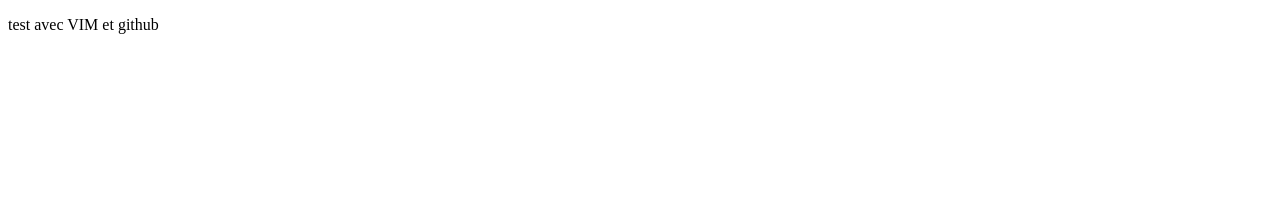
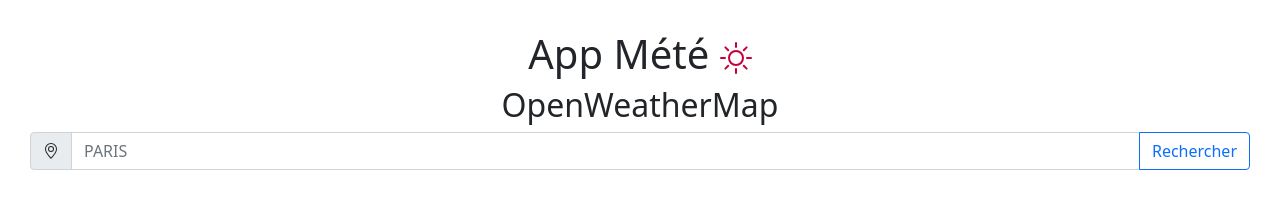
Before and after one commit to eldrad79/TP2APPMETEO, a plain HTML site: page index.html in a window 1280 px wide. Drawn offline with nearby package versions, Linux system fonts and the light colour scheme.

Commit message:
integration titre et input

```diff
--- a/CSS/style.css
+++ b/CSS/style.css
@@ -0,0 +1,9 @@
+#carde{
+    display: flex;
+    align-items: center;
+    flex-direction: column;
+    margin: 30px;
+}
+.openw{
+    color:  #C70039 ;
+}
--- a/index.html
+++ b/index.html
@@ -4,9 +4,25 @@
     <meta charset="UTF-8">
     <meta http-equiv="X-UA-Compatible" content="IE=edge">
     <meta name="viewport" content="width=device-width, initial-scale=1.0">
-    <title>TP2 App Météo avec OpenWeatherMap</title>
+    <link rel="stylesheet" href="CSS/style.css">
+    <link href="https://cdn.jsdelivr.net/npm/bootstrap@5.0.0/dist/css/bootstrap.min.css" rel="stylesheet" integrity="sha384-wEmeIV1mKuiNpC+IOBjI7aAzPcEZeedi5yW5f2yOq55WWLwNGmvvx4Um1vskeMj0" crossorigin="anonymous">
+
+    <title>TP2 App Météo </title>
 </head>
-<body>
-    <p>test avec VIM et github</p>
+<body id="carde">
+    <h1>App Mété <svg class="openw"xmlns="http://www.w3.org/2000/svg" width="32" height="32" fill="currentColor" class="bi bi-brightness-high" viewBox="0 0 16 16">
+        <path d="M8 11a3 3 0 1 1 0-6 3 3 0 0 1 0 6zm0 1a4 4 0 1 0 0-8 4 4 0 0 0 0 8zM8 0a.5.5 0 0 1 .5.5v2a.5.5 0 0 1-1 0v-2A.5.5 0 0 1 8 0zm0 13a.5.5 0 0 1 .5.5v2a.5.5 0 0 1-1 0v-2A.5.5 0 0 1 8 13zm8-5a.5.5 0 0 1-.5.5h-2a.5.5 0 0 1 0-1h2a.5.5 0 0 1 .5.5zM3 8a.5.5 0 0 1-.5.5h-2a.5.5 0 0 1 0-1h2A.5.5 0 0 1 3 8zm10.657-5.657a.5.5 0 0 1 0 .707l-1.414 1.415a.5.5 0 1 1-.707-.708l1.414-1.414a.5.5 0 0 1 .707 0zm-9.193 9.193a.5.5 0 0 1 0 .707L3.05 13.657a.5.5 0 0 1-.707-.707l1.414-1.414a.5.5 0 0 1 .707 0zm9.193 2.121a.5.5 0 0 1-.707 0l-1.414-1.414a.5.5 0 0 1 .707-.707l1.414 1.414a.5.5 0 0 1 0 .707zM4.464 4.465a.5.5 0 0 1-.707 0L2.343 3.05a.5.5 0 1 1 .707-.707l1.414 1.414a.5.5 0 0 1 0 .708z"/>
+      </svg></h1>
+    <h2>OpenWeatherMap</h2>
+
+<div class="input-group mb-3">
+    <span class="input-group-text" id="basic-addon1"><svg xmlns="http://www.w3.org/2000/svg" width="16" height="16" fill="currentColor" class="bi bi-geo-alt" viewBox="0 0 16 16">
+        <path d="M12.166 8.94c-.524 1.062-1.234 2.12-1.96 3.07A31.493 31.493 0 0 1 8 14.58a31.481 31.481 0 0 1-2.206-2.57c-.726-.95-1.436-2.008-1.96-3.07C3.304 7.867 3 6.862 3 6a5 5 0 0 1 10 0c0 .862-.305 1.867-.834 2.94zM8 16s6-5.686 6-10A6 6 0 0 0 2 6c0 4.314 6 10 6 10z"/>
+        <path d="M8 8a2 2 0 1 1 0-4 2 2 0 0 1 0 4zm0 1a3 3 0 1 0 0-6 3 3 0 0 0 0 6z"/>
+      </svg></span>
+    <input type="text" class="form-control" placeholder="PARIS" aria-label="Recipient's username" aria-describedby="button-addon2">
+    <button class="btn btn-outline-primary" type="button" id="button-addon2">Rechercher</button>
+  </div>
+<script src="JS/app.js"></script>
 </body>
 </html>
```
